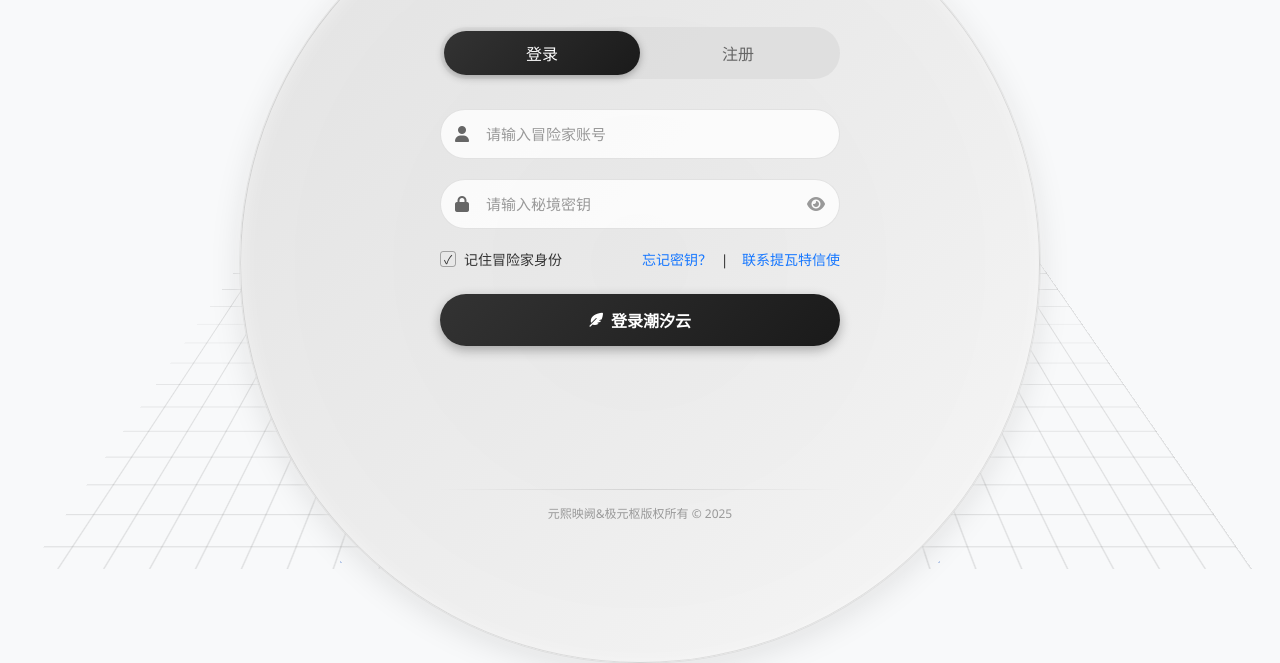
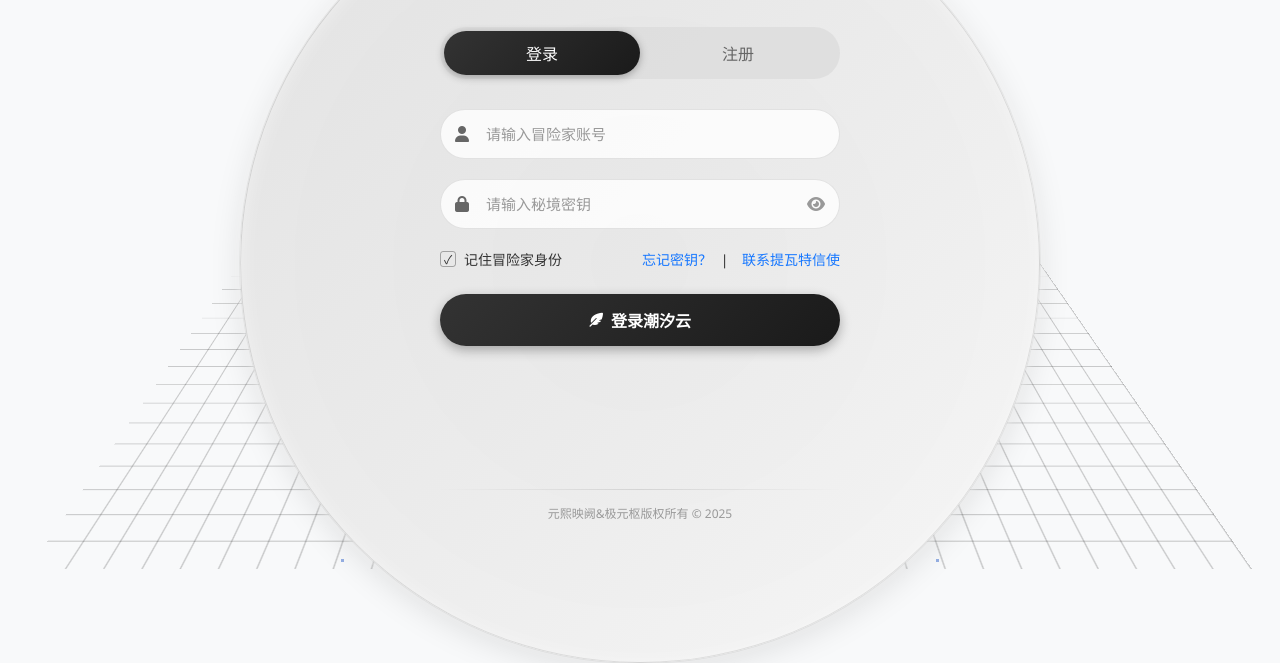
Before and after one commit to jye0e/Quantitative-trading, a plain HTML site: page light-theme.html in a window 1280 px wide. Shown: the part 137-800 px from the top of the page. Drawn offline with Linux system fonts and the light colour scheme.

Commit message:
Update light-theme.html

```diff
--- a/light-theme.html
+++ b/light-theme.html
@@ -52,9 +52,9 @@
             width: 100%;
             height: 100%;
             background-image:
-                linear-gradient(rgba(0, 0, 0, 0.1) 1px, transparent 1px),
-                linear-gradient(90deg, rgba(0, 0, 0, 0.1) 1px, transparent 1px);
-            background-size: 30px 30px;
+                linear-gradient(rgba(0, 0, 0, 0.2) 1px, transparent 1px),
+                linear-gradient(90deg, rgba(0, 0, 0, 0.2) 1px, transparent 1px);
+            background-size: 25px 25px;
             background-position: 0 0;
         }
 
@@ -73,8 +73,8 @@
             width: 100%;
             height: 100%;
             background-image:
-                radial-gradient(circle, rgba(51, 102, 204, 0.3) 2px, transparent 2px);
-            background-size: 40px 40px;
+                radial-gradient(circle, rgba(51, 102, 204, 0.5) 2px, transparent 2px);
+            background-size: 35px 35px;
             animation: particlesMove 25s infinite linear;
         }
 
```
